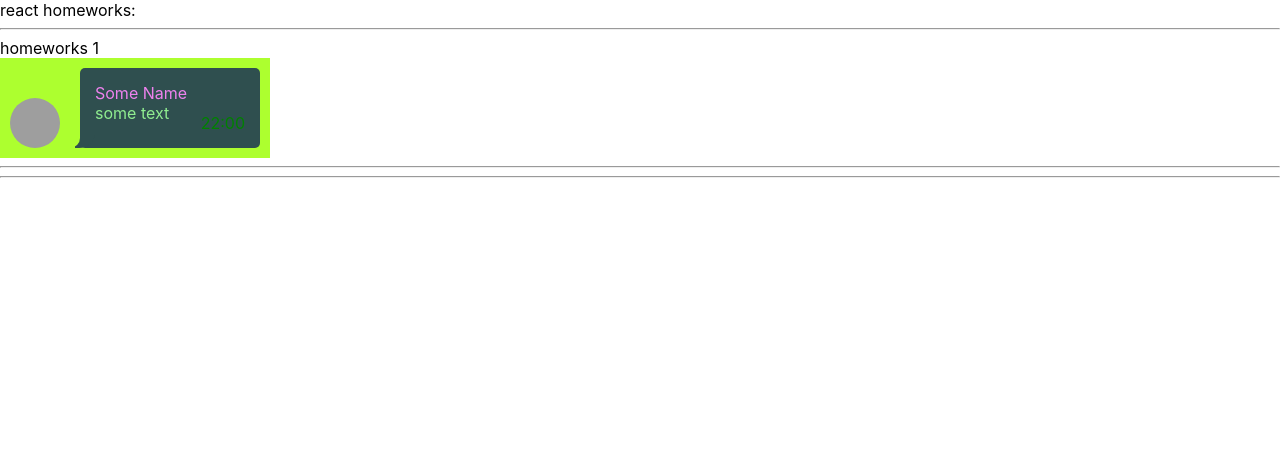
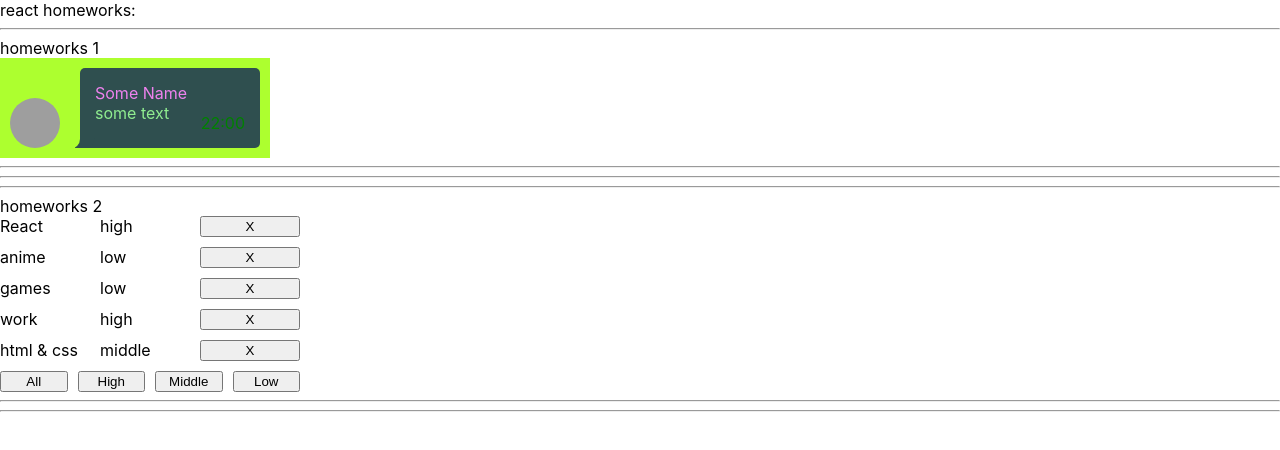
Before and after one commit to GvinP/homeworks, a React (Create React App) app: page / in a window 1280 px wide. Shown: the top 450 px of the page. Built offline with nearby package versions, Linux system fonts and the light colour scheme; grey boxes are pictures that could not be loaded.

Commit message:
HomeWork 2

```diff
--- a/src/p1-main/m1-ui/u1-app/App.tsx
+++ b/src/p1-main/m1-ui/u1-app/App.tsx
@@ -1,13 +1,14 @@
 import React from 'react'
 import s from './App.module.css'
 import HW1 from '../../../p2-homeworks/h1/HW1'
+import HW2 from "../../../p2-homeworks/h2/HW2";
 
 function App() {
     return (
         <div className={s.App}>
             <div>react homeworks:</div>
             <HW1/>
-            {/*<HW2/>*/}
+            <HW2/>
             {/*<HW3/>*/}
             {/*<HW4/>*/}
             {/*<HW5/>*/}
--- a/src/p2-homeworks/h1/Message.module.css
+++ b/src/p2-homeworks/h1/Message.module.css
@@ -31,9 +31,9 @@
     z-index: 2;
     bottom: -2px;
     left: -5px;
-    height: 20px;
+    height: 18px;
     border-left: 20px solid darkslategray;
-    border-bottom-right-radius: 16px 14px;
+    border-bottom-right-radius: 10px 10px;
     transform: translate(0, -2px);
 }
 
@@ -41,12 +41,12 @@
     content: "";
     position: absolute;
     z-index: 3;
-    bottom: -2px;
+    bottom: 3px;
     left: 14px;
     width: 16px;
     height: 20px;
     border-bottom-right-radius: 10px;
-    transform: translate(-30px, -2px);
+    transform: translate(-30px, 4px);
     background-color: greenyellow;
 }
 
--- a/src/p2-homeworks/h2/Affair.tsx
+++ b/src/p2-homeworks/h2/Affair.tsx
@@ -1,18 +1,22 @@
 import React from 'react'
+import {AffairType} from "./HW2";
+import s from "./Affairs.module.css"
 
 type AffairPropsType = {
     // key не нужно типизировать
-    affair: any // need to fix any
-    deleteAffairCallback: any // need to fix any
+    affair: AffairType // need to fix any
+    deleteAffairCallback: (_id: number)=> void // need to fix any
 }
 
 function Affair(props: AffairPropsType) {
-    const deleteCallback = () => {}// need to fix
+    const deleteCallback = () => {
+        props.deleteAffairCallback(props.affair._id)
+    }// need to fix
 
     return (
-        <div>
-            // show some text
-
+        <div className={s.affair}>
+            <span>{props.affair.name}</span>
+            <span>{props.affair.priority}</span>
             <button onClick={deleteCallback}>X</button>
         </div>
     )
--- a/src/p2-homeworks/h2/Affairs.module.css
+++ b/src/p2-homeworks/h2/Affairs.module.css
@@ -1,3 +1,12 @@
 .someClass {
-
+    width: 300px;
+    display: grid;
+    grid-template-columns: 1fr 1fr 1fr 1fr;
+    gap: 10px;
 }
+.affair {
+    width: 300px;
+    display: grid;
+    grid-template-columns: 1fr 1fr 1fr;
+    margin-bottom: 10px;
+}
--- a/src/p2-homeworks/h2/Affairs.tsx
+++ b/src/p2-homeworks/h2/Affairs.tsx
@@ -1,11 +1,12 @@
 import React from 'react'
 import Affair from './Affair'
-import {AffairType} from './HW2'
+import {AffairType, FilterType} from './HW2'
+import s from "./Affairs.module.css"
 
 type AffairsPropsType = { // need to fix any
-    data: any
-    setFilter: any
-    deleteAffairCallback: any
+    data: Array<AffairType>
+    setFilter: (filter: FilterType) => void
+    deleteAffairCallback: (_id: number) => void
 }
 
 function Affairs(props: AffairsPropsType) {
@@ -17,20 +18,28 @@ function Affairs(props: AffairsPropsType) {
         />
     ))
 
-    const setAll = () => {} // need to fix
-    const setHigh = () => {}
-    const setMiddle = () => {}
-    const setLow = () => {}
+    const setAll = () => {
+        props.setFilter('all')
+    } // need to fix
+    const setHigh = () => {
+        props.setFilter('high')
+    }
+    const setMiddle = () => {
+        props.setFilter('middle')
+    }
+    const setLow = () => {
+        props.setFilter('low')
+    }
 
     return (
         <div>
-
             {mappedAffairs}
-
-            <button onClick={setAll}>All</button>
-            <button onClick={setHigh}>High</button>
-            <button onClick={setMiddle}>Middle</button>
-            <button onClick={setLow}>Low</button>
+            <div className={s.someClass}>
+                <button onClick={setAll}>All</button>
+                <button onClick={setHigh}>High</button>
+                <button onClick={setMiddle}>Middle</button>
+                <button onClick={setLow}>Low</button>
+            </div>
         </div>
     )
 }
--- a/src/p2-homeworks/h2/HW2.tsx
+++ b/src/p2-homeworks/h2/HW2.tsx
@@ -2,12 +2,16 @@ import React, {useState} from 'react'
 import Affairs from './Affairs'
 
 // types
-export type AffairPriorityType = any // need to fix any
-export type AffairType = any // need to fix any
+export type AffairPriorityType = 'low' | 'middle' | 'high'// need to fix any
+export type AffairType = {
+    _id: number,
+    name: string,
+    priority: AffairPriorityType
+} // need to fix any
 export type FilterType = 'all' | AffairPriorityType
 
 // constants
-const defaultAffairs: any = [ // need to fix any
+const defaultAffairs: Array<AffairType> = [ // need to fix any
     {_id: 1, name: 'React', priority: 'high'},
     {_id: 2, name: 'anime', priority: 'low'},
     {_id: 3, name: 'games', priority: 'low'},
@@ -16,20 +20,25 @@ const defaultAffairs: any = [ // need to fix any
 ]
 
 // pure helper functions
-export const filterAffairs = (affairs: any, filter: any): any => { // need to fix any
-    if (filter === 'all') return affairs
-    else return // need to fix
+export const filterAffairs = (affairs: Array<AffairType>, filter: FilterType): Array<AffairType> => { // need to fix any
+    switch (filter) {
+        case 'all': return affairs
+        case 'low': return affairs.filter((el)=> el.priority === 'low')
+        case 'middle': return affairs.filter((el)=> el.priority === 'middle')
+        case 'high': return affairs.filter((el)=> el.priority === 'high')
+    }
+
 }
-export const deleteAffair = (affairs: any, _id: any): any => { // need to fix any
-    return // need to fix
+export const deleteAffair = (affairs: Array<AffairType>, _id: number): Array<AffairType> => { // need to fix any
+    return affairs.filter((el)=>el._id !== _id)// need to fix
 }
 
 function HW2() {
-    const [affairs, setAffairs] = useState<any>(defaultAffairs) // need to fix any
+    const [affairs, setAffairs] = useState<Array<AffairType>>(defaultAffairs) // need to fix any
     const [filter, setFilter] = useState<FilterType>('all')
 
     const filteredAffairs = filterAffairs(affairs, filter)
-    const deleteAffairCallback = (_id: any) => setAffairs(deleteAffair(affairs, _id)) // need to fix any
+    const deleteAffairCallback = (_id: number) => setAffairs(deleteAffair(affairs, _id)) // need to fix any
 
     return (
         <div>
```
